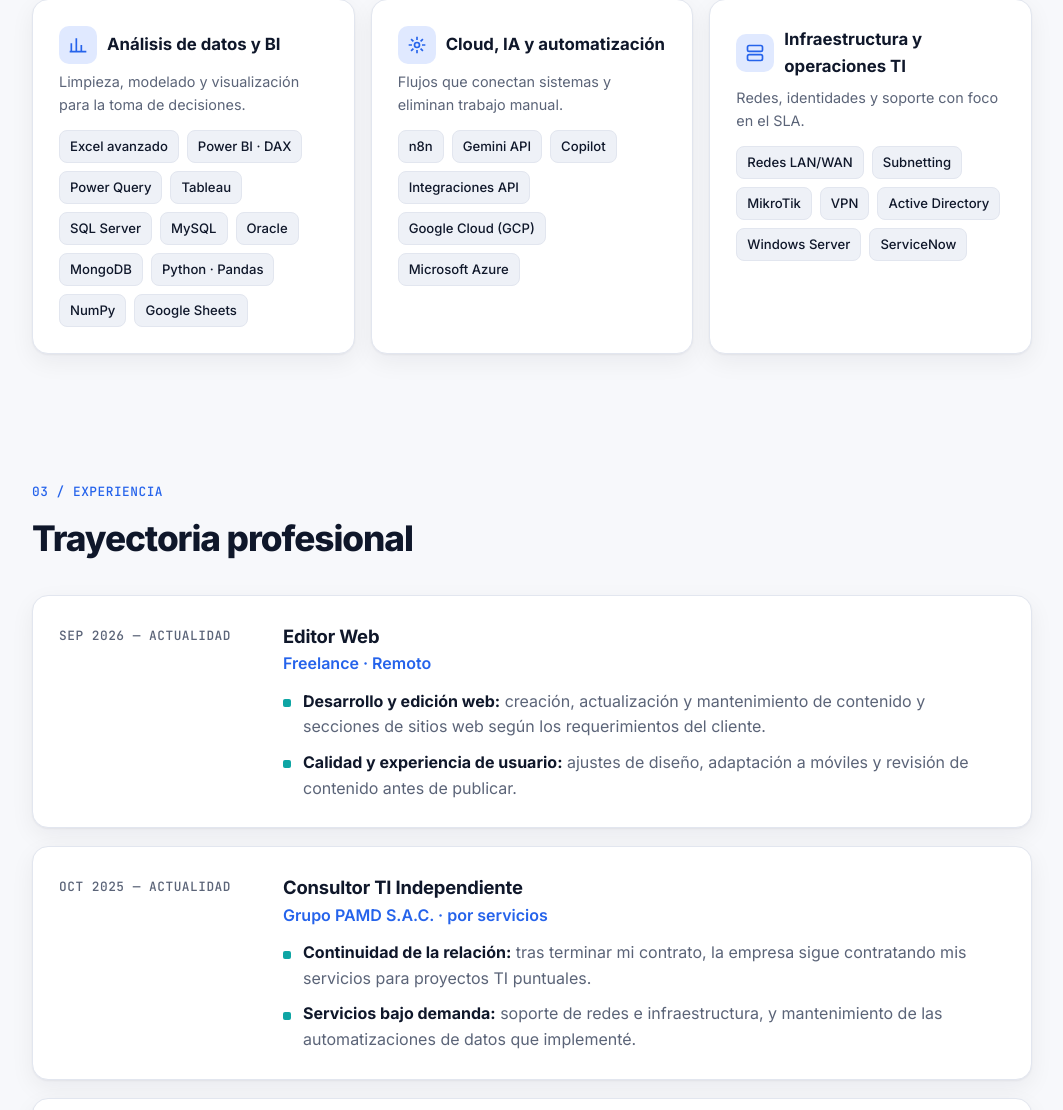
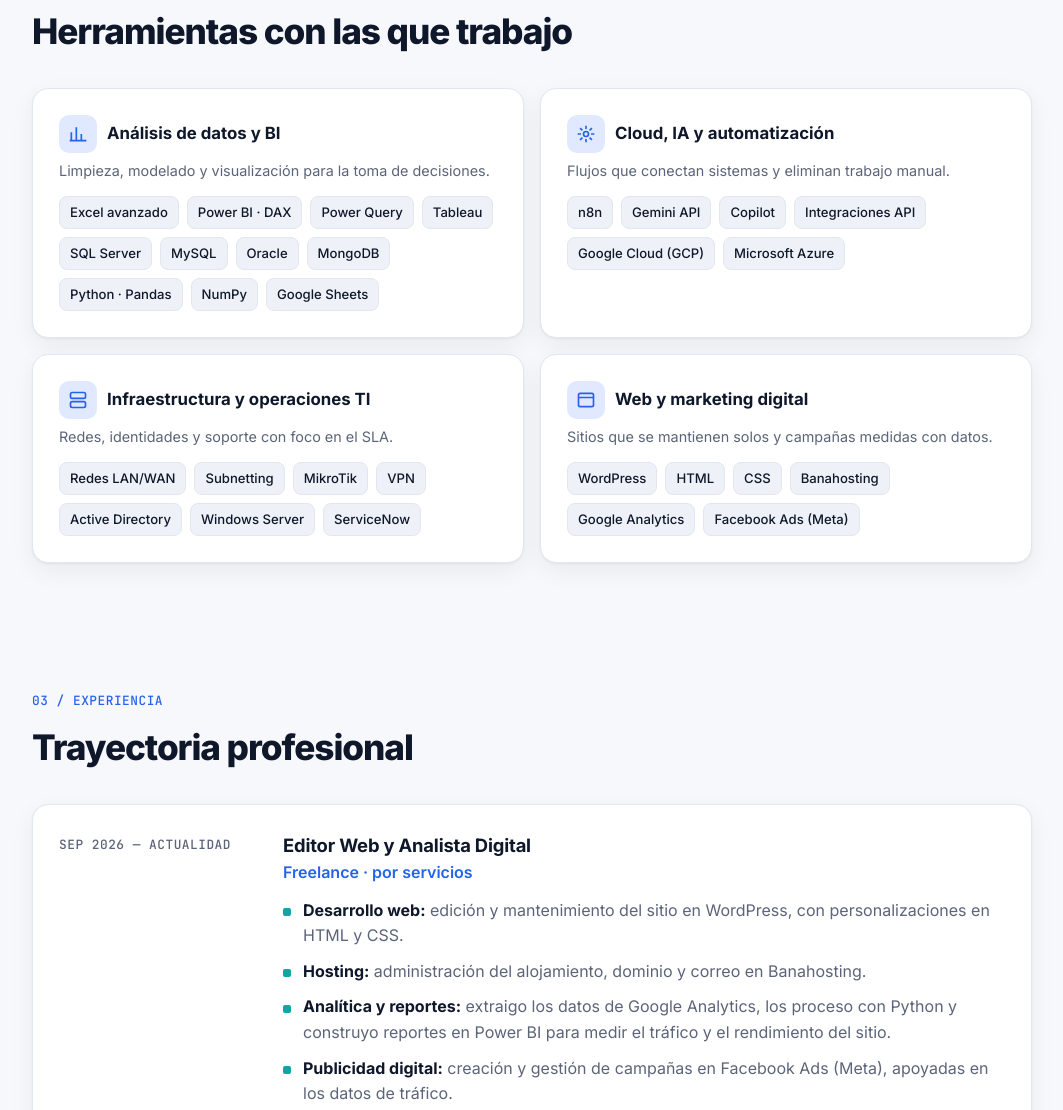
Before and after one commit to JGuere2811/JGuere2811.github.io, a plain HTML site: page index.html in a window 1280 px wide. Shown: the part 1600-2710 px from the top of the page, without its empty margins (108-1171 px from the left). Drawn offline with Linux system fonts and the light colour scheme.

Commit message:
Editor Web y Analista Digital: WordPress, Analytics, Power BI, Facebook Ads

```diff
--- a/index.html
+++ b/index.html
@@ -75,7 +75,7 @@ h2{font-size:clamp(1.6rem,3.5vw,2.2rem);letter-spacing:-.03em;margin-bottom:28px
 .facts .k{color:var(--muted);font-size:.85rem;display:block}
 @media (max-width:760px){.about{grid-template-columns:1fr}}
 
-.skills{display:grid;grid-template-columns:repeat(3,1fr);gap:16px}
+.skills{display:grid;grid-template-columns:repeat(2,1fr);gap:16px}
 .skills h3{font-size:1.05rem;margin-bottom:6px;display:flex;align-items:center;gap:10px}
 .skills p{color:var(--muted);font-size:.9rem;margin-bottom:14px}
 .ic{width:38px;height:38px;border-radius:10px;background:var(--accent-soft);color:var(--accent);display:grid;place-items:center;flex:none}
@@ -192,6 +192,7 @@ footer{padding:36px 0;color:var(--muted);font-size:.85rem;text-align:center}
       <div class="card reveal">
         <p>Soy <strong>Bachiller en Ingeniería de Sistemas e Informática</strong> por la Universidad Continental. Trabajo donde se cruzan los <strong>datos</strong>, la <strong>automatización</strong> y la <strong>infraestructura TI</strong>.</p>
         <p>En Grupo PAMD diseñé flujos con IA que extraen, ordenan y migran registros operativos de WhatsApp a Google Sheets y Google Cloud, eliminando trabajo manual repetitivo. También lideré despliegues de redes corporativas y la gestión de incidencias con resultados medibles.</p>
+        <p>Hoy trabajo como freelance: mantengo un sitio WordPress, mido su tráfico con Google Analytics, Python y Power BI, y gestiono sus campañas en Facebook Ads.</p>
         <p>Me gusta entender el problema del negocio antes de elegir la herramienta, y explicar los resultados de forma clara a perfiles no técnicos.</p>
       </div>
       <div class="card reveal">
@@ -226,6 +227,11 @@ footer{padding:36px 0;color:var(--muted);font-size:.85rem;text-align:center}
         <p>Redes, identidades y soporte con foco en el SLA.</p>
         <div class="tags"><span class="tag">Redes LAN/WAN</span><span class="tag">Subnetting</span><span class="tag">MikroTik</span><span class="tag">VPN</span><span class="tag">Active Directory</span><span class="tag">Windows Server</span><span class="tag">ServiceNow</span></div>
       </div>
+      <div class="card reveal">
+        <h3><span class="ic"><svg viewBox="0 0 24 24" fill="none" stroke="currentColor" stroke-width="2"><rect x="3" y="4" width="18" height="16" rx="2"/><path d="M3 9h18M7 6.5h.01M10 6.5h.01"/></svg></span>Web y marketing digital</h3>
+        <p>Sitios que se mantienen solos y campañas medidas con datos.</p>
+        <div class="tags"><span class="tag">WordPress</span><span class="tag">HTML</span><span class="tag">CSS</span><span class="tag">Banahosting</span><span class="tag">Google Analytics</span><span class="tag">Facebook Ads (Meta)</span></div>
+      </div>
     </div>
   </div>
 </section>
@@ -238,11 +244,13 @@ footer{padding:36px 0;color:var(--muted);font-size:.85rem;text-align:center}
       <div class="card job reveal">
         <div class="when mono">SEP 2026 — ACTUALIDAD</div>
         <div>
-          <h3>Editor Web</h3>
-          <span class="org">Freelance · Remoto</span>
+          <h3>Editor Web y Analista Digital</h3>
+          <span class="org">Freelance · por servicios</span>
           <ul>
-            <li><strong>Desarrollo y edición web:</strong> creación, actualización y mantenimiento de contenido y secciones de sitios web según los requerimientos del cliente.</li>
-            <li><strong>Calidad y experiencia de usuario:</strong> ajustes de diseño, adaptación a móviles y revisión de contenido antes de publicar.</li>
+            <li><strong>Desarrollo web:</strong> edición y mantenimiento del sitio en WordPress, con personalizaciones en HTML y CSS.</li>
+            <li><strong>Hosting:</strong> administración del alojamiento, dominio y correo en Banahosting.</li>
+            <li><strong>Analítica y reportes:</strong> extraigo los datos de Google Analytics, los proceso con Python y construyo reportes en Power BI para medir el tráfico y el rendimiento del sitio.</li>
+            <li><strong>Publicidad digital:</strong> creación y gestión de campañas en Facebook Ads (Meta), apoyadas en los datos de tráfico.</li>
           </ul>
         </div>
       </div>
@@ -305,9 +313,9 @@ footer{padding:36px 0;color:var(--muted);font-size:.85rem;text-align:center}
         <div class="flow"><span class="tag">MikroTik</span><span class="tag">VPN</span><span class="tag">Subnetting</span><span class="tag">CCNA</span></div>
       </div>
       <div class="card proj reveal">
-        <div class="top"><h3>Propuesta de videovigilancia residencial</h3><span class="ribbon">Mención honrosa</span></div>
-        <p>Solución tecnológica para mejorar la vigilancia en viviendas. Mención honrosa en la X Feria de Proyectos de Ingeniería 2020 (Universidad Continental).</p>
-        <div class="flow"><span class="tag">Seguridad</span><span class="tag">IoT</span></div>
+        <div class="top"><h3>Reportes de tráfico web</h3></div>
+        <p>Pipeline que lleva los datos de Google Analytics a un dashboard de Power BI, pasando por una limpieza en Python, para medir visitas, fuentes de tráfico y el efecto de las campañas en Facebook.</p>
+        <div class="flow"><span class="tag">Google Analytics</span><i>→</i><span class="tag">Python · Pandas</span><i>→</i><span class="tag">Power BI</span></div>
       </div>
     </div>
   </div>
@@ -330,7 +338,8 @@ footer{padding:36px 0;color:var(--muted);font-size:.85rem;text-align:center}
       <div>
         <span class="eyebrow mono" style="margin:0">FORMACIÓN ACADÉMICA</span>
         <h3>Bachiller en Ingeniería de Sistemas e Informática</h3>
-        <span>Universidad Continental · Huancayo, Junín</span>
+        <span>Universidad Continental · Huancayo, Junín</span><br>
+        <span>🏅 Mención honrosa, X Feria de Proyectos de Ingeniería 2020: propuesta de videovigilancia residencial</span>
       </div>
       <span class="mono">2025</span>
     </div>
```
